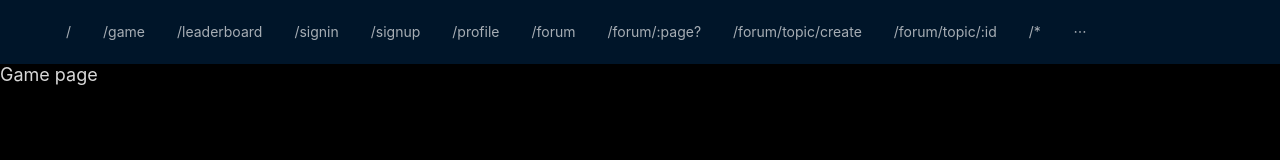
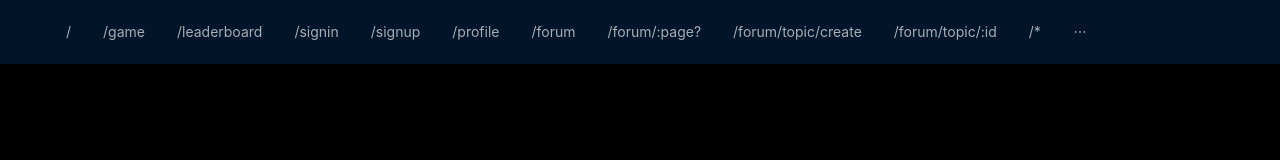
Before and after one commit to AntonAgaro/Starship, a React (Vite) app in the folder packages/client/: page /game in a window 1280 px wide. Shown: the top 160 px of the page. Built offline with nearby package versions, Linux system fonts and the light colour scheme.

Commit message:
STA-26: add canvas

```diff
--- a/packages/client/src/Pages/Game/game.less
+++ /dev/null
@@ -1,3 +0,0 @@
-.game-wrapper{
-    font-size: large;
-}
--- /dev/null
+++ b/packages/client/src/Pages/Game/game.module.less
@@ -0,0 +1,8 @@
+.gameWrapper {
+    width: 100%;
+    height: 100%;
+    display: flex;
+    justify-content: center;
+    align-items: center;
+    font-size: large;
+}
--- a/packages/client/src/Pages/Game/game.tsx
+++ b/packages/client/src/Pages/Game/game.tsx
@@ -1,4 +1,15 @@
-import React, { FC } from 'react'
-import './game.less'
-const Game: FC = () => <div className="game-wrapper">Game page</div>
+import React, { FC, useEffect, useRef } from 'react'
+import styles from './game.module.less'
+const Game: FC = () => {
+  const canvas = useRef(null)
+
+  useEffect(() => {
+    console.log(canvas.current)
+  })
+  return (
+    <div className={styles.gameWrapper}>
+      <canvas width="1000" height="666" ref={canvas}></canvas>
+    </div>
+  )
+}
 export default Game
```
